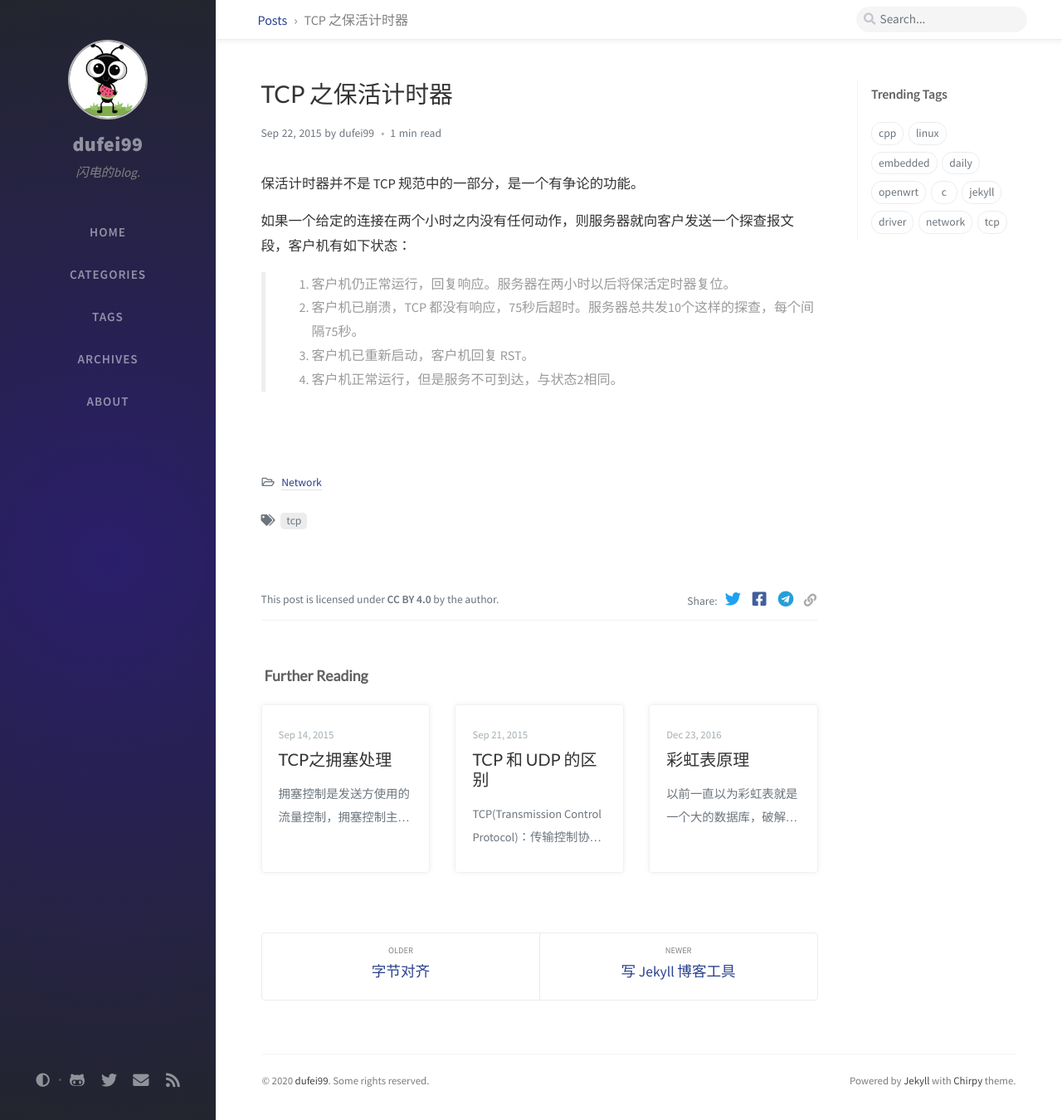
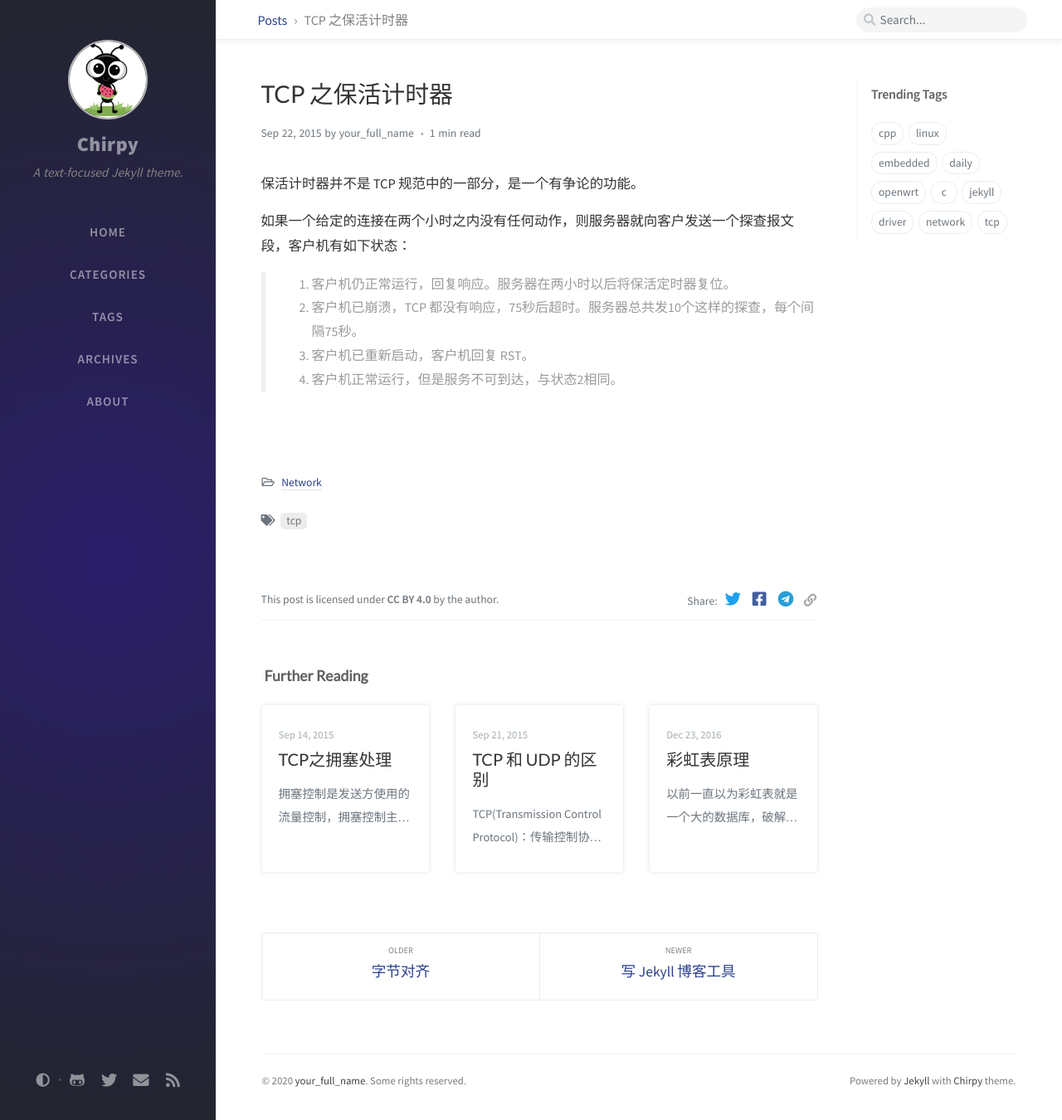
Before and after one commit to dufei99/dufei99.github.io, a Jekyll site: the page built from _posts/2015-09-23-tcp-keepalive-timer.md, in a window 1280 px wide and 1350 px high. Shown: the whole window at 83% size. Built offline with Jekyll 4.4.1, drawn with Linux system fonts in a browser that asks for light colours; nearby versions of some CDN libraries; comment, search, counter and statistics services are not loaded.

```diff
--- a/404.html
+++ b/404.html
@@ -20,6 +20,6 @@ dynamic_title: true
 ---
 
 <div class="lead">
-  <p>抱歉！页面丢失。 </p>
-  <p><a href="{{ site.baseurl }}/">返回首页</a> 或试着打开<a href="{{ site.baseurl }}/tabs/archives">存档页</a>.</p>
+  <p>Sorry, we've misplaced that URL or it's pointing to something that doesn't exist. </p>
+  <p><a href="{{ site.baseurl }}/">Head back Home</a> to try finding it again, or search for it on the <a href="{{ site.baseurl }}/tabs/archives">Archives page</a>.</p>
 </div>
--- a/_config.yml
+++ b/_config.yml
@@ -7,39 +7,40 @@
 
 # jekyll-seo-tag settings › https://github.com/jekyll/jekyll-seo-tag/blob/master/docs/usage.md
 # --------------------------
-title: dufei99                          # the main title
+title: Chirpy                          # the main title
 
-tagline: 闪电的blog.  # it will display as the sub-title
+tagline: A text-focused Jekyll theme.  # it will display as the sub-title
 
 description: >-                        # used by seo meta and the atom feed
-  日常使用的一些记录，
-  就是个笔记吧。
+  A minimal, portfolio, sidebar,
+  bootstrap Jekyll theme with responsive web design
+  and focuses on text presentation.
 
 # fill in the base hostname & protocol for your site, e.g., 'https://username.github.io'
-url: 'dufei99.live'
+url: ''
 
-author: dufei99                  # change to your full name
+author: your_full_name                  # change to your full name
 
 avatar: /assets/img/sample/avatar.jpg   # support internet resources
 
 github:
-  username: dufei99             # change to your github username
+  username: github_username             # change to your github username
 
-#twitter:
-#  username: dufei22del            # change to your twitter username
+twitter:
+  username: twitter_username            # change to your twitter username
 
 social:
-  name: dufei99                  # it will shows as the copyright owner in Footer
-  email: dufei99@live.com            # change to your email address
+  name: your_full_name                  # it will shows as the copyright owner in Footer
+  email: example@doamin.com             # change to your email address
   links:
     # The first element serves as the copyright owner's link
-#    - https://twitter.com/username      # change to your twitter homepage
-    - https://github.com/dufei99       # change to your github homepage
+    - https://twitter.com/username      # change to your twitter homepage
+    - https://github.com/username       # change to your github homepage
     # Uncomment below to add more social links
     # - https://www.facebook.com/username
     # - https://www.linkedin.com/in/username
 
-# google_site_verification: google_meta_tag_verification # change to your verification string
+google_site_verification: google_meta_tag_verification # change to your verification string
 # --------------------------
 
 
@@ -137,10 +138,10 @@ defaults:
     values:
       breadcrumb:
         -
-          label: 首页
+          label: Home
           url: /
         -
-          label: 标签
+          label: Tags
           url: /tabs/tags/
   -
     scope:
@@ -148,21 +149,21 @@ defaults:
     values:
       breadcrumb:
         -
-          label: 首页
+          label: Home
           url: /
         -
-          label: 分类
+          label: Categories
           url: /tabs/categories/
   -
     scope:
       path: ''
       type: tabs             # see `site.collections`
     values:
-      layout: 页
+      layout: page
       dynamic_title: true    # Hide title in mobile screens.
       breadcrumb:
         -
-          label: 首页
+          label: Home
           url: /
 
 sass:
--- a/_includes/google-analytics.html
+++ b/_includes/google-analytics.html
@@ -8,11 +8,11 @@
 <!-- Global site tag (gtag.js) - Google Analytics -->
 <script defer src="https://www.googletagmanager.com/gtag/js?id={{ site.google_analytics.id }}"></script>
 <script>
-#  document.addEventListener("DOMContentLoaded", function(event) {
-#    window.dataLayer = window.dataLayer || [];
-#    function gtag(){dataLayer.push(arguments);}
-#
-#    gtag('js', new Date());
-#    gtag('config', '{{ site.google_analytics.id }}');
-#  });
+  document.addEventListener("DOMContentLoaded", function(event) {
+    window.dataLayer = window.dataLayer || [];
+    function gtag(){dataLayer.push(arguments);}
+
+    gtag('js', new Date());
+    gtag('config', '{{ site.google_analytics.id }}');
+  });
 </script>
--- a/_includes/head.html
+++ b/_includes/head.html
@@ -22,11 +22,11 @@
 
   {% include favicons.html %}
 
-  <!-- Google Fonts
+  <!-- Google Fonts -->
   <link rel="preconnect" href="https://fonts.gstatic.com" crossorigin="anonymous">
-  <link rel="dns-prefetch" href="https://fonts.gstatic.com"> -->
+  <link rel="dns-prefetch" href="https://fonts.gstatic.com">
 
-  <!-- GA
+  <!-- GA -->
   {% if jekyll.environment == 'production' %}
     <link rel="preconnect" href="https://www.google-analytics.com" crossorigin="use-credentials">
     <link rel="dns-prefetch" href="https://www.google-analytics.com">
@@ -38,7 +38,7 @@
       <link rel="preconnect" href="{{ site.google_analytics.pv.proxy_url }}" crossorigin="use-credentials">
       <link rel="dns-prefetch" href="{{ site.google_analytics.pv.proxy_url }}">
     {% endif %}
-  {% endif %} -->
+  {% endif %}
 
   <!-- jsDelivr CDN -->
   <link rel="preconnect" href="cdn.jsdelivr.net">
--- a/index.html
+++ b/index.html
@@ -1,3 +1,9 @@
 ---
 layout: home
+
+# Index page
+# v2.0
+# https://github.com/cotes2020/jekyll-theme-chirpy
+# © 2017-2019 Cotes Chung
+# MIT License
 ---
```
Also changed, not shown: README.md (added), 1 other file.
